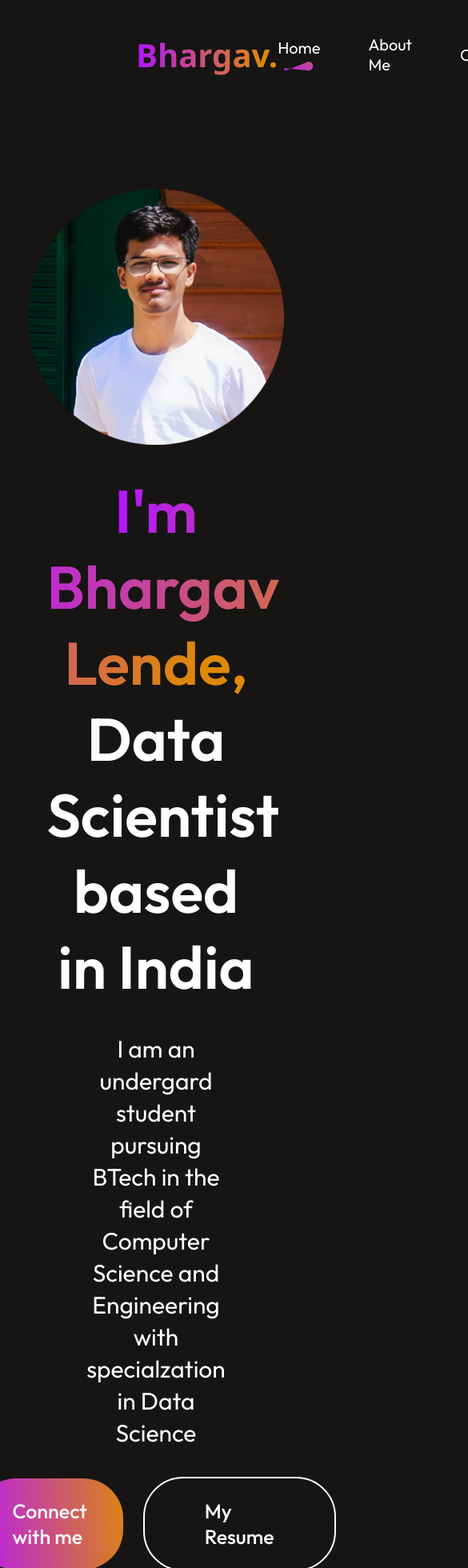
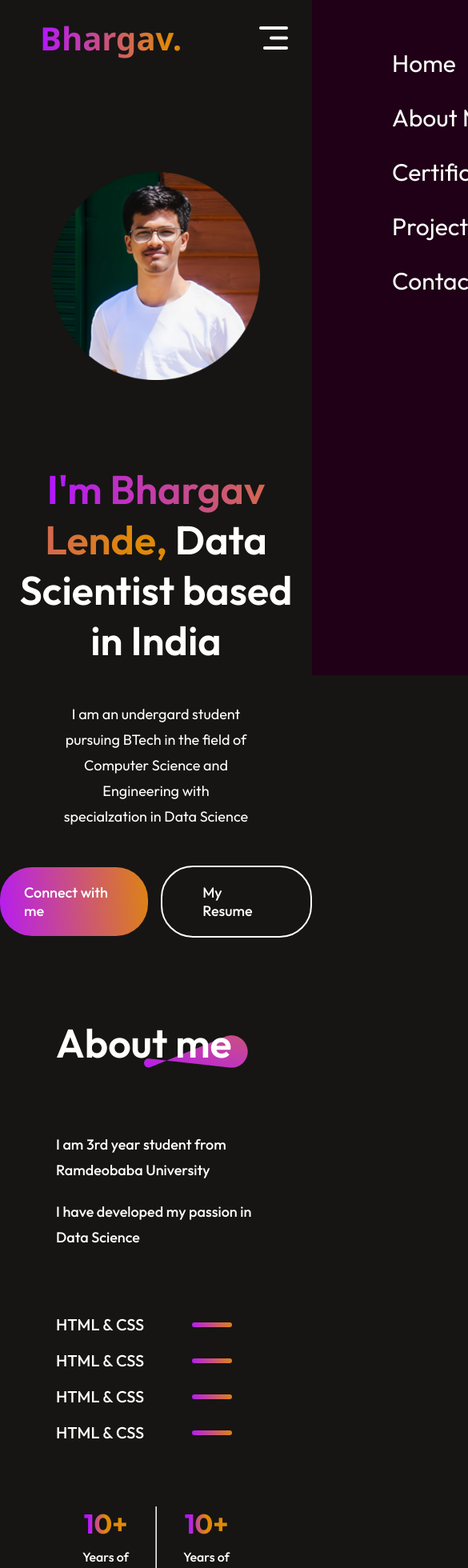
Before and after one commit to Bhargav-Lende/Portfolio, a React (Vite) app: page / in a window 390 px wide. Shown: the top 1960 px of the page at 80% size, 585 px wide, since content can reach past the window. Built offline with nearby package versions, Linux system fonts and the light colour scheme.

Commit message:
c_11 : App responsiveness

```diff
--- a/src/Components/About/About.css
+++ b/src/Components/About/About.css
@@ -93,3 +93,53 @@
     transform: scale(1.12);
     transition: 0.5s;
 }
+
+@media(max-width:768px){
+    .about{
+        gap: 80px;
+        margin: 50px 70px;
+        align-items: start;
+    }
+    .about-title h1{
+        font-size: 50px;
+        padding: 0;
+    }
+    .about-title img{
+        width: 130px;
+        right: -20px;
+    }
+    .about-sections{
+        flex-direction: column;
+    }
+    .about-left{
+        display: none;
+    }
+    .about-para{
+        font-size: 18px;
+        line-height: 32px;
+    }
+    .about-skill{
+        gap: 20px;
+        align-items: center;
+    }
+    .about-skill p{
+        font-size: 20px;
+    }
+    .about-skill hr{
+        height: 6px;
+    }
+    .about-achievements{
+        justify-content: space-between;
+    }
+    .about-achievement{
+        gap: 10px;
+    }
+    .about-achievement h1{
+        font-size: 34px;
+        font-weight: 700;
+    }
+    .about-achievement p{
+        text-align: center;
+        font-size: 16px;
+    }
+}
--- a/src/Components/Certifications/Certifications.css
+++ b/src/Components/Certifications/Certifications.css
@@ -67,3 +67,38 @@
     transform: scale(1.05);
     transition: 0.4s;
 }
+@media(max-width:768px){
+    .services{
+        align-items: start;
+        gap: 70px;
+        margin: 20px 70px;
+    }
+    .services-title h1{
+        padding: 0;
+        font-size: 50px;
+    }
+    .services-title img{
+        width: 130px;
+        margin-right: -20px;
+    }
+    .services-format{
+        gap: 20px;
+        padding: 32px;
+    }
+    .services-format h2{
+        font-size: 28px;
+    }
+    .services-format p{
+        font-size: 18px;
+        line-height: 32px;
+        max-width: 300px;
+    }
+    .services-readmore img{
+        width: 20px;
+    }
+    .services-container{
+        grid-template-columns: 1fr 1fr;
+        gap: 30px;
+    }
+
+}
--- a/src/Components/Contact/Contact.css
+++ b/src/Components/Contact/Contact.css
@@ -102,3 +102,51 @@
     transform: scale(1.1);
     transition: 0.3s;
 }
+@media(max-width:768px){
+    .contact{
+        gap: 50px;
+        margin: 50px 70px;
+        align-items: start;
+    }
+    .contact-title h1{
+        padding: 0;
+        font-size: 50px;
+        font-weight: 600;
+    }
+    .contact-title img{
+        width: 130px;
+        margin-right: -20px;
+    }
+    .contact-section{
+        flex-direction: column;
+    }
+    .contact-left h1{
+        font-size: 54px;
+
+    }
+    .contact-left p{
+        font-size: 18px;
+    }
+    .contact-details{
+        gap: 20px;
+    }
+    .contact-detail img{
+        width: 25px;
+    }
+    .contact-right label{
+        font-size: 20px;
+    }
+    .contact-right input{
+        width: 200%;
+        font-size: 20px;
+    }
+    .contact-right textarea{
+        width: 190%;
+        font-size: 20px;
+    }
+    .contact-submit{
+        font-size: 20px;
+        padding: 15px 40px;
+    }
+
+}
--- a/src/Components/Footer/Footer.css
+++ b/src/Components/Footer/Footer.css
@@ -58,3 +58,18 @@
     transition: 0.3s;
     transform: scale(1.1);
 }
+@media(max-width:768px){
+    .footer{
+        margin: 50px 70px;
+
+    }
+    .footer-top{
+        flex-direction: column;
+        gap: 50px;
+    }
+    .footer-bottom{
+        display: flex;
+        flex-direction: column-reverse;
+        margin-bottom: 50px;
+    }
+}
--- a/src/Components/Hero/Hero.css
+++ b/src/Components/Hero/Hero.css
@@ -60,3 +60,36 @@
 .hero-resume:hover{
     border-color: #B415FF;
 }
+
+@media(max-width:768px){
+    .hero img{
+        margin-top: 120px;
+        margin-bottom: 20px;
+        width: 260px;
+    }
+    .hero h1{
+        margin-top: 50px;
+        width: 90%;
+        font-size: 50px;
+    }
+    .hero p{
+        width: 60%;
+        font-size: 18px;
+        line-height: 32px;
+        margin: 10px 0px;
+    }
+    .hero-action{
+        gap: 16px;
+        font-size: 18px;
+        font-weight: 500;
+        margin-bottom: 50px;
+    }
+    .hero-connect{
+        padding: 20px 30px;
+        border-radius: 40px;
+    }
+    .hero-resume{
+        padding: 20px 50px;
+        border-radius: 40px;
+    }
+}
--- a/src/Components/NavBar/NavBar.css
+++ b/src/Components/NavBar/NavBar.css
@@ -53,3 +53,49 @@
     text-decoration: none;
     color: white;
 }
+.nav-mob-close{
+    display: none;
+}
+.nav-mob-open{
+   display: none;
+}
+@media(max-width:768px){
+    .navbar{
+        margin: 20px 50px;
+    }
+    .nav-connect{
+        display: none;
+    }
+    .nav-mob-open{
+        display: block;
+        position: fixed;
+        right: 30px;
+    }
+    .nav-mob-close{
+        display: block;
+        position: relative;
+        top: 30px;
+        left: 290px;
+        width: 30px;
+    }
+    .nav-menu{
+        position: fixed;
+        flex-direction: column;
+        align-items: start;
+        top: 0;
+        gap: 30px;
+        background-color: #1F0016;
+        width: 350px;
+        height: 100%;
+        z-index: 2;
+        transition: 0.5s;
+        right: -350px;
+
+    }
+    .nav-menu li{
+        font-size: 30px;
+        padding-left: 100px;
+        flex-direction: row;
+        gap: 20px;
+    }
+}
--- a/src/Components/NavBar/NavBar.jsx
+++ b/src/Components/NavBar/NavBar.jsx
@@ -1,12 +1,23 @@
-import React, { useState } from 'react'
+import React, { useRef, useState } from 'react'
 import './NavBar.css'
 import logo from '../../assets/logo3.png'
 import nav_underline from '../../assets/nav_underline.svg'
 import AnchorLink from 'react-anchor-link-smooth-scroll'
+import menu_open from '../../assets/menu_open.svg'
+import menu_close from '../../assets/menu_close.svg'
+
 
 const NavBar = () => {
 
 const[menu,setMenu] = useState("home");
+const menuRef = useRef();
+
+const openMenu = () => {
+  menuRef.current.style.right="0";
+}
+const closeMenu = () => {
+  menuRef.current.style.right="-350px";
+}
 
   return (
     <div className='navbar'>
@@ -14,7 +25,9 @@ const[menu,setMenu] = useState("home");
       <div className='logo'>
         <h><b><span>Bhargav.</span></b></h>
       </div>
-      <ul className="nav-menu">
+      <img src={menu_open} onClick={openMenu} alt="" className='nav-mob-open'/>
+      <ul ref={menuRef}className="nav-menu">
+        <img src={menu_close} onClick={closeMenu} alt="" className="nav-mob-close" />
         <li><AnchorLink className='anchor-link' href='#home'><p onClick={()=>setMenu("home")}>Home</p></AnchorLink>{menu==="home"?<img src={nav_underline} alt=''/>:<></>}</li>
         <li><AnchorLink className='anchor-link' offset={50} href='#about'><p onClick={()=>setMenu("about")}>About Me</p></AnchorLink>{menu==="about"?<img src={nav_underline} alt=''/>:<></>}</li>
         <li><AnchorLink className='anchor-link' offset={50} href='#services'><p onClick={()=>setMenu("services")}>Certifications</p></AnchorLink>{menu==="services"?<img src={nav_underline} alt=''/>:<></>}</li>
--- a/src/Components/TechStack/TechStack.css
+++ b/src/Components/TechStack/TechStack.css
@@ -53,3 +53,35 @@
     gap: 30px ;
     transition: 0.6s;
 }
+
+@media(max-width:768px){
+    .techstack{
+        gap: 50px;
+        margin: 50px 70px;
+        align-items: start;
+
+    }
+    .techstack-title h1{
+        padding: 0;
+        font-size: 50px;
+        font-weight: 600;
+    }
+    .techstack-title img{
+        width: 130px;
+        margin-right: -20px;
+    }
+    .techstack-container{
+        grid-template-columns: 1fr 1fr;
+        gap: 30px;
+    }
+    .techstack-container img{
+        width: 100%;
+        height: 100%;
+    }
+    .techstack-showmore{
+        padding: 20px 40px;
+        font-size: 18px;
+        margin: 50px auto;
+        cursor: pointer;
+    }
+}
```
